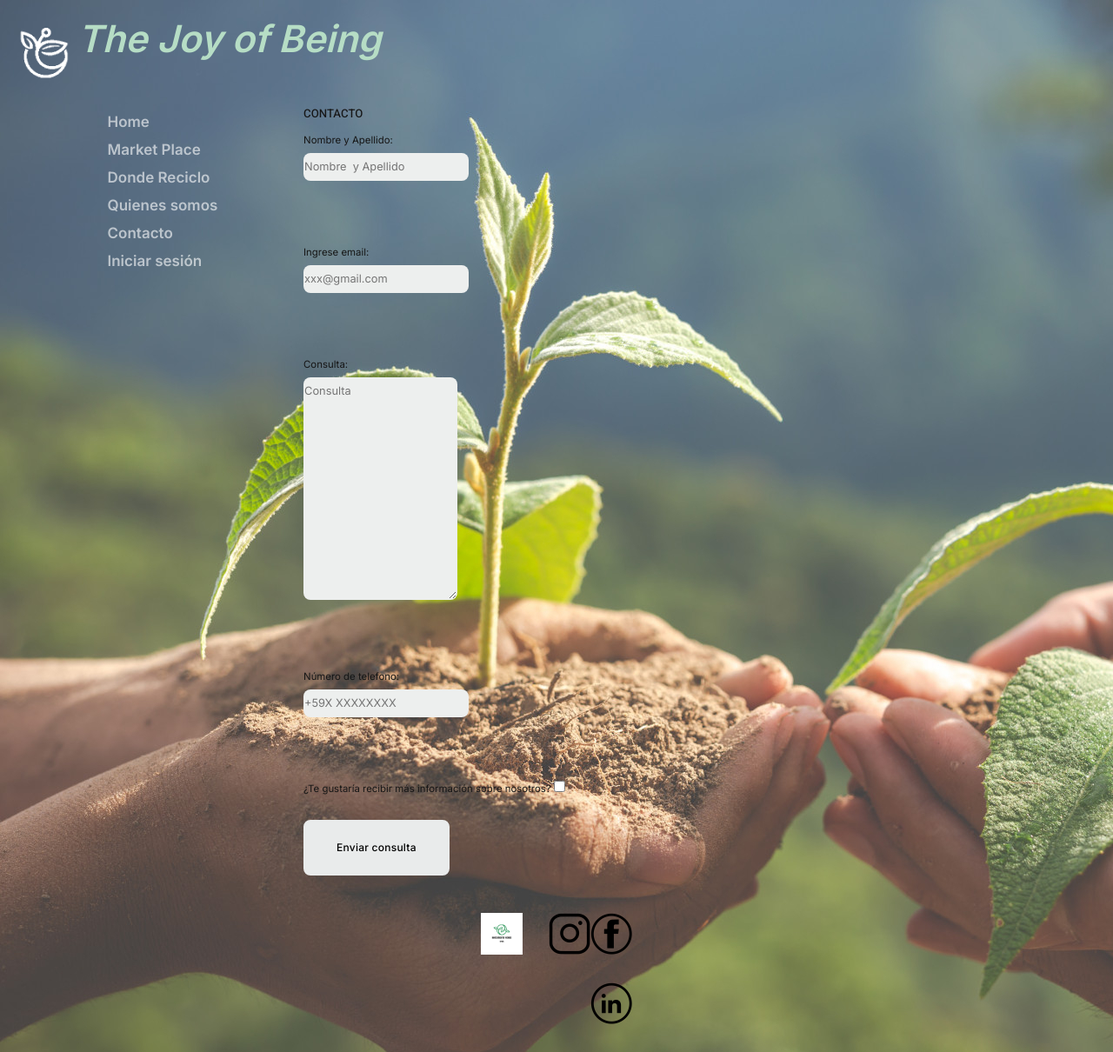
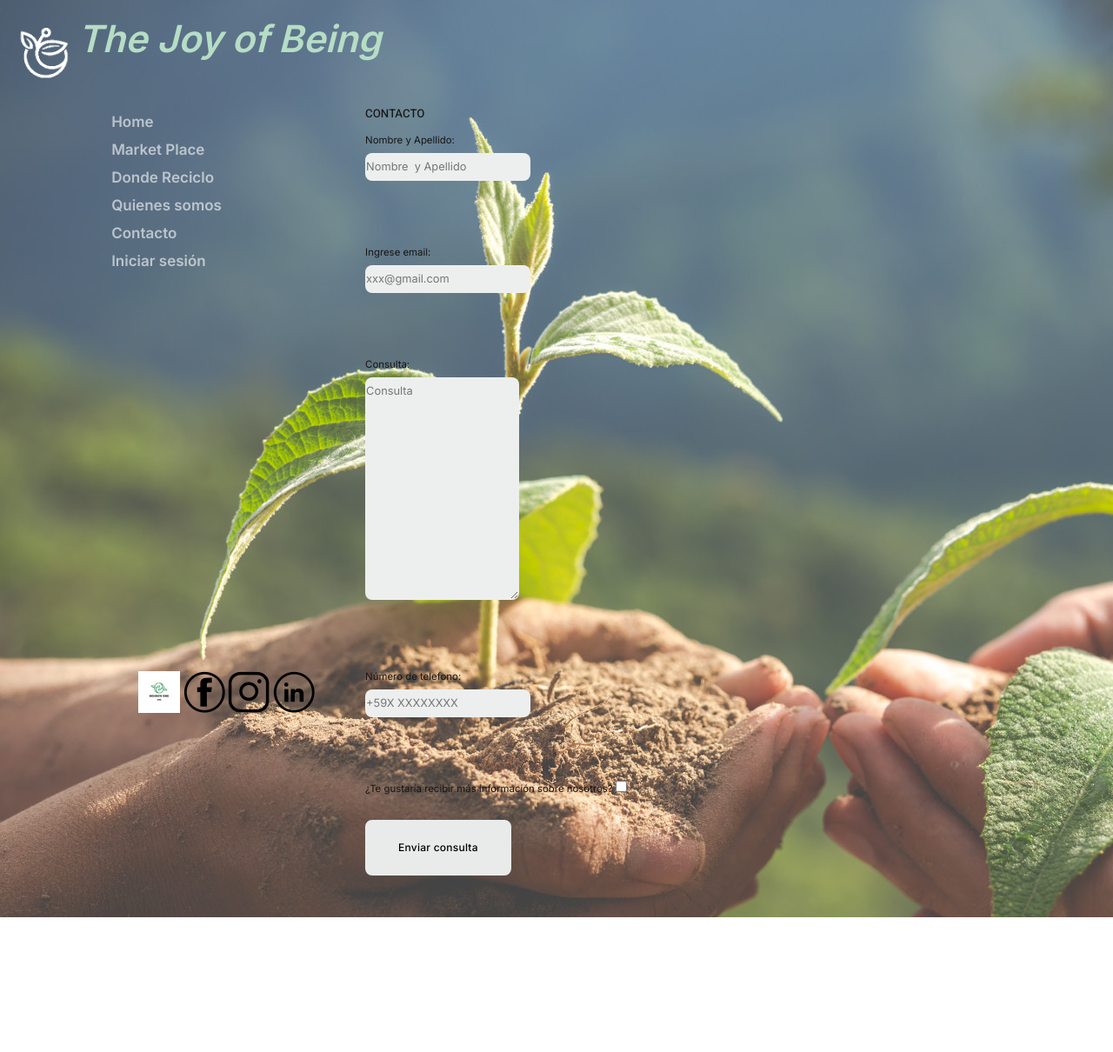
Before and after one commit to MelBareno/CoderHouse-SegundaEntrega-ProyectoFinal, a plain HTML site: page pages/contacto.html in a window 1280 px wide. Shown: the whole page at 87% size. After the commit the page ends 1055 px from the top, so only its background shows below. Drawn offline with Linux system fonts and the light colour scheme.

Commit message:
intento de arreglo footer

```diff
--- a/css/styles.css
+++ b/css/styles.css
@@ -365,8 +365,8 @@ td {
     display: grid;
     grid-template-areas:
     "header header"
-    "nav main_body "
-    "footer footer";
+    "nav main_body";
+
     grid-template-rows: auto auto;
     grid-template-columns: auto auto;
     column-gap: 2%;
@@ -375,13 +375,6 @@ td {
 
 header{
     grid-area: header;
-}
-footer{
-    grid-area: footer;
-    justify-self: center;
-    display: flex;
-    justify-content: space-around;
-
 }
 
 section#main_body {
@@ -487,10 +480,9 @@ nav{
 @media screen and (min-width: 992px) {
     #grilla {
       grid-template-areas:
-        "header header header"
-        "nav main_body main_body"
-        "footer footer footer";
-    grid-template-columns: auto auto auto ;
+        "header header"
+        "nav main_body";
+    grid-template-columns: auto auto;
     }
 }
 /* ===================================================================
@@ -855,9 +847,12 @@ img.u-pull-left {
  * ------------------------------------------------------------------- */
 footer {
 
-    padding-top      : calc(0.5 * var(--space));
+    padding-top      : var(--space);
     margin-top       : auto;
     font-weight      : 20;
     color            : rgba(255, 255, 255, 0.4);
-    position         : relative;
-}
+    position:absolute;
+    bottom:0;
+    width:100%;
+    height:60px;
+   }
--- a/pages/contacto.html
+++ b/pages/contacto.html
@@ -90,7 +90,6 @@
 					</div>
 				</section>
 			</div>
-		</div>
 		<!-- cierre de form contacto -->
 	</div>
 		<!-- inicio de footer -->
@@ -99,13 +98,13 @@
                 <div class="row">
                     <div class="col-12 col-sm-12">
 						<a href="index.html"><img src="../assets/img/logo_favicon.ico" alt="Homepage" ></a>
-						<a href="facebook link"><img src="../assets/img/social_media/fb.png" style="float:right" > </a>
-						<a href="inta link"> <img src="../assets/img/social_media/insta.png"style="float:right" ></a>
-						<a href="linkedin link"><img src="../assets/img/social_media/linkedin.png"style="float:right" ></a>
+						<a href="facebook link"><img src="../assets/img/social_media/fb.png" > </a>
+						<a href="inta link"> <img src="../assets/img/social_media/insta.png"></a>
+						<a href="linkedin link"><img src="../assets/img/social_media/linkedin.png"></a>
 					</div>
 				</div>
 
 		</footer>
-	</div>
+
 </body>
 </html>
```
Also changed, not shown: index.html (+5 -5 lines).
